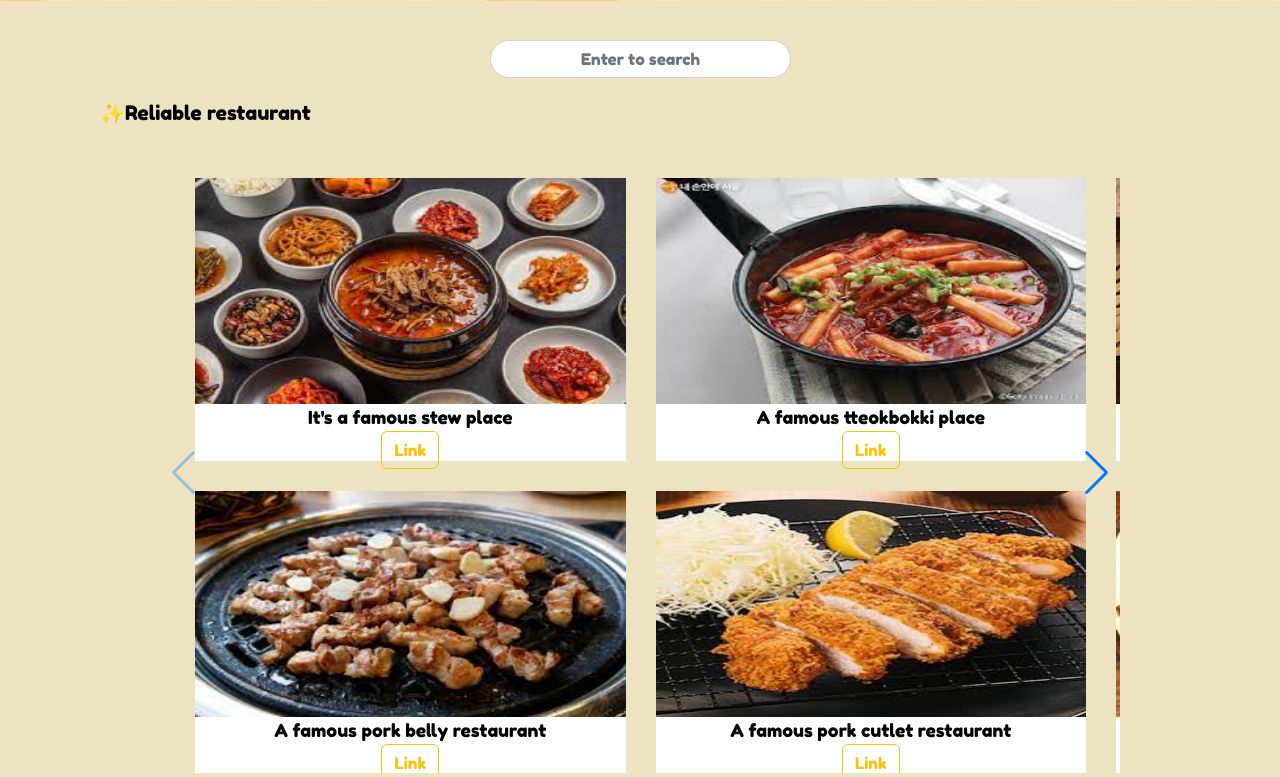
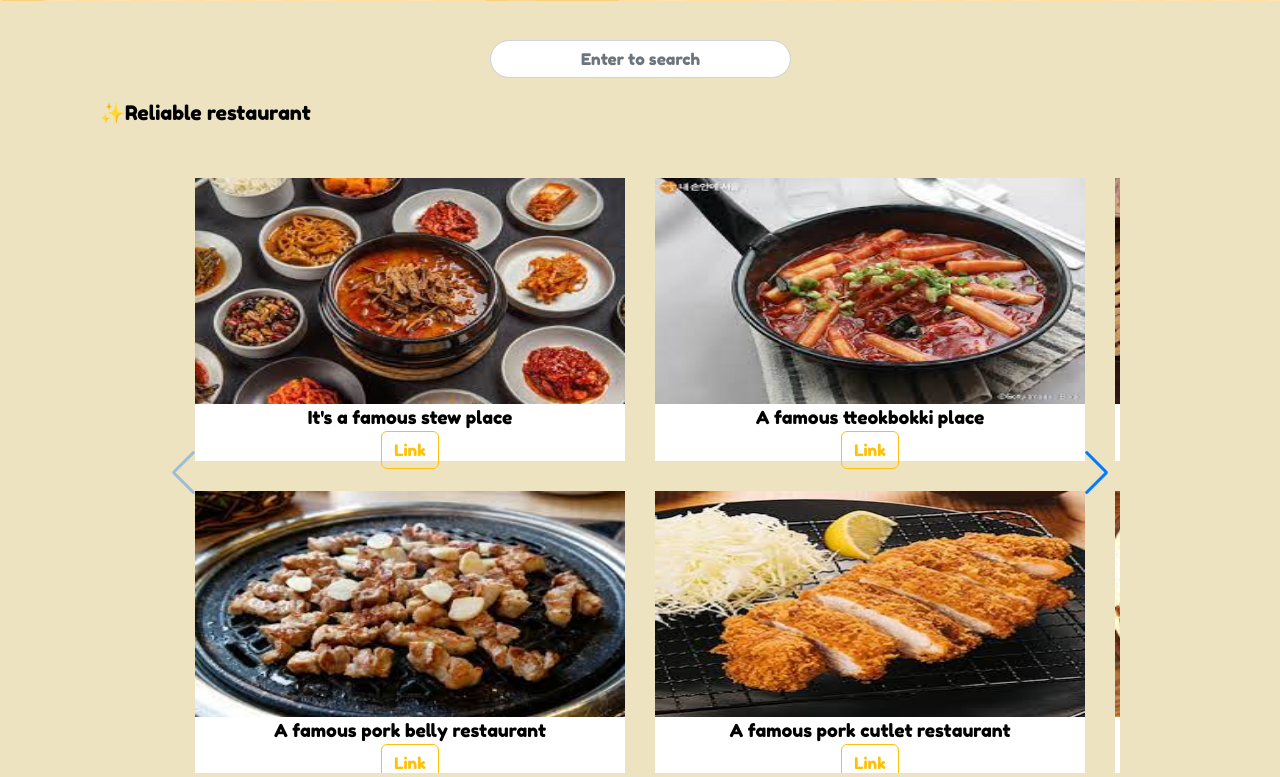
Before and after one commit to NewHoony/whereto, a Django app: page / in a window 1280 px wide. Shown: the part 299-1076 px from the top of the page. Run offline with Django 4.2, Linux system fonts and the light colour scheme; some libraries are stand-ins or nearby versions.

Commit message:
jenkins CD/CD TEST

```diff
--- a/templates/main/index.html
+++ b/templates/main/index.html
@@ -24,7 +24,7 @@
   <h5>✨Reliable restaurant</h5>
 </div>
     <!-- Swiper -->
-    <div class="swiper mySwiper" style="padding-top: 5px; padding-left: 35px; padding-right: 34px;">
+    <div class="swiper mySwiper" style="padding-top: 5px; padding-left: 35px; padding-right: 35px;">
       <div class="swiper-wrapper">
         <div class="swiper-slide"><img src="/static/assets/food1.jpg" style="width: 100%; height: 80%;">It's a famous stew place<br><button class="btn btn-outline-warning">Link</button></div>
         <div class="swiper-slide"><img src="/static/assets/food2.jpg" style="width: 100%; height: 80%;">A famous pork belly restaurant<br><button class="btn btn-outline-warning">Link</button></div>
```
